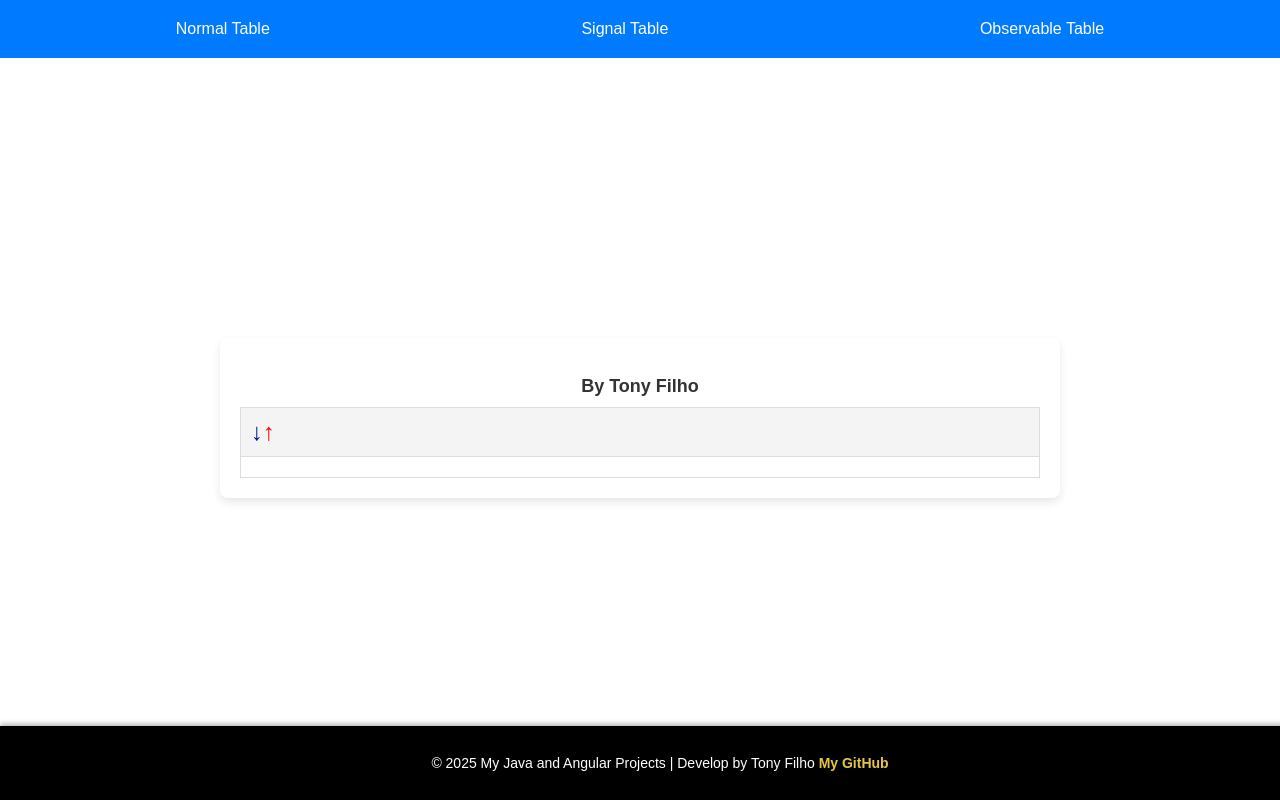
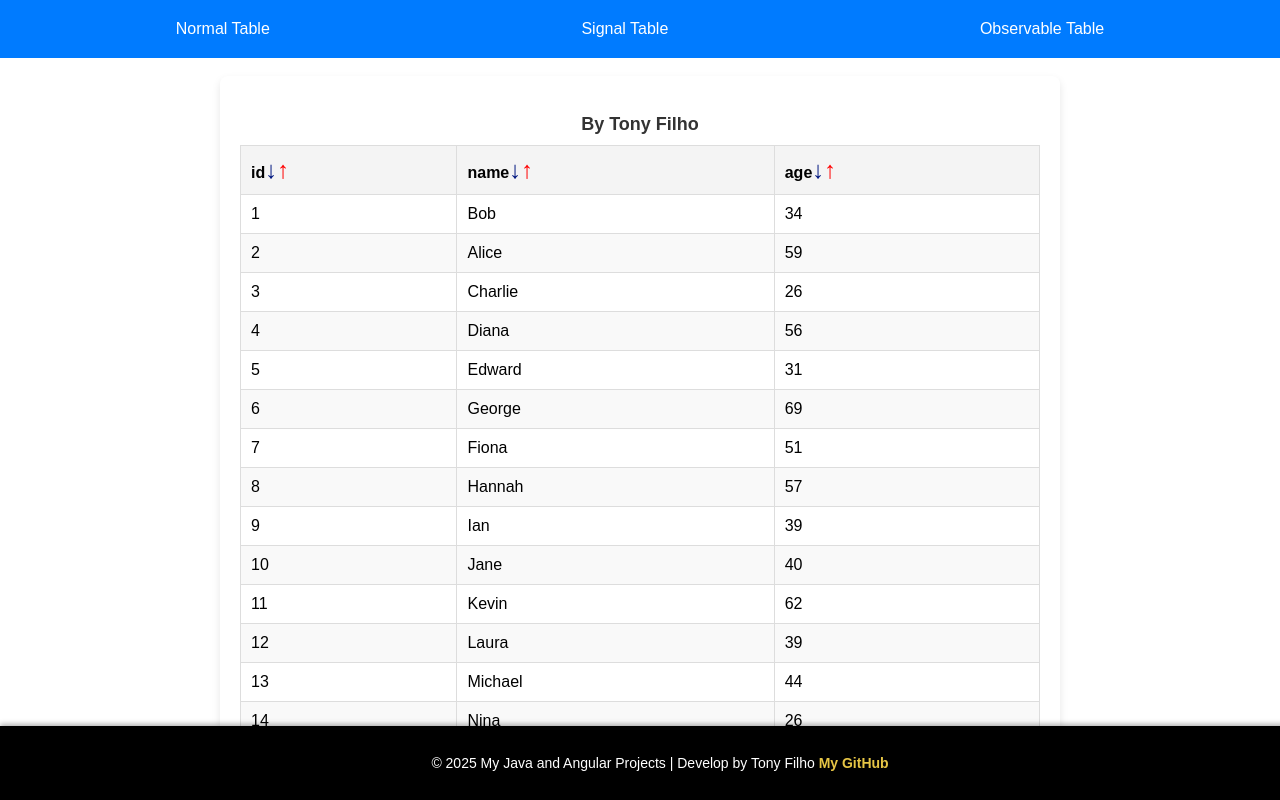
Before and after one commit to Tonyfilho/Angular_Sorting_Filter_Data, an Angular app: page /observable-table in a window 1280 px wide. Built offline with nearby package versions, Linux system fonts and the light colour scheme.

Commit message:
create observable var and table on html

```diff
--- a/src/app/user-table/observable-table/observable-table.component.html
+++ b/src/app/user-table/observable-table/observable-table.component.html
@@ -4,24 +4,25 @@
 
         <table>
             <thead>
+
                 <tr>
-
-
-                    <th><span class="arrow up">↓</span> <span class="arrow down">↑</span>
+                    @for (column of this.columns; track $index) {
+                    <th>{{ column }}<span class="arrow up">↓</span> <span class="arrow down">↑</span>
                     </th>
-
-
-
+                    }
                 </tr>
             </thead>
             <tbody>
+                @for (user of this.user | async; track $index) {
+                <tr>
+                    @for (column of this.columns; track $index) {
 
-                <tr>
-
-                    <td> </td>
-
+                    <td> {{ user[column] }} </td>
+                    }
 
                 </tr>
+
+                }
 
             </tbody>
         </table>
--- a/src/app/user-table/observable-table/observable-table.component.ts
+++ b/src/app/user-table/observable-table/observable-table.component.ts
@@ -1,13 +1,27 @@
+import { UserService } from './../user.service';
+
 import { CommonModule } from '@angular/common';
 import { Component } from '@angular/core';
-
+import { BehaviorSubject } from 'rxjs';
+import { IUserInterface } from '../../types/user.interface';
 
 @Component({
   selector: 'app-observable-table',
   imports: [CommonModule],
   templateUrl: './observable-table.component.html',
-  styleUrl: './../user-table/user-table.component.css'
+  styleUrl: './../user-table/user-table.component.css',
 })
 export class ObservableTableComponent {
+  user: BehaviorSubject<IUserInterface[] | null> = new BehaviorSubject<
+    IUserInterface[] | null
+  >(null);
+  columns: Array<keyof IUserInterface> = ['id', 'name', 'age'];
 
+  constructor(private userService: UserService) {
+    this.userService.getUsers().subscribe({
+      next: (res) => {this.user.next(res)},
+      error: (e) => {},
+      complete: () => {},
+    });
+  }
 }
```
